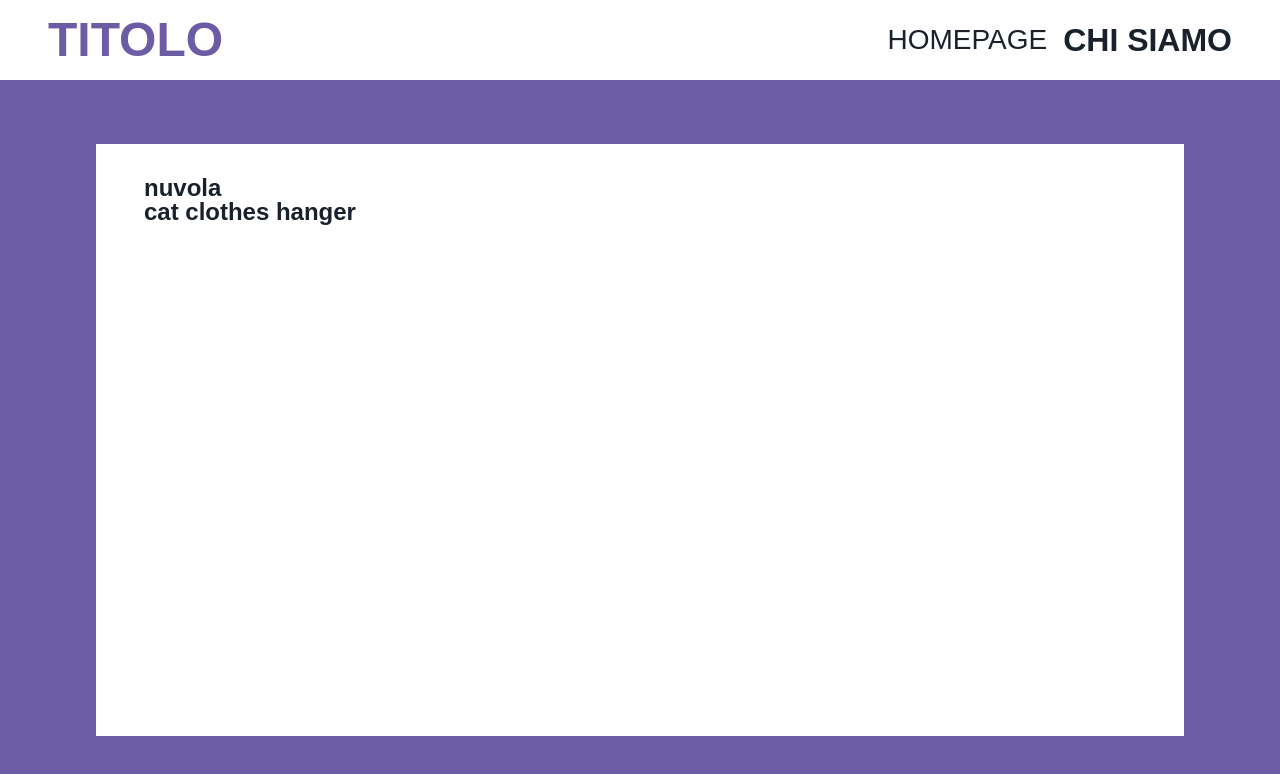
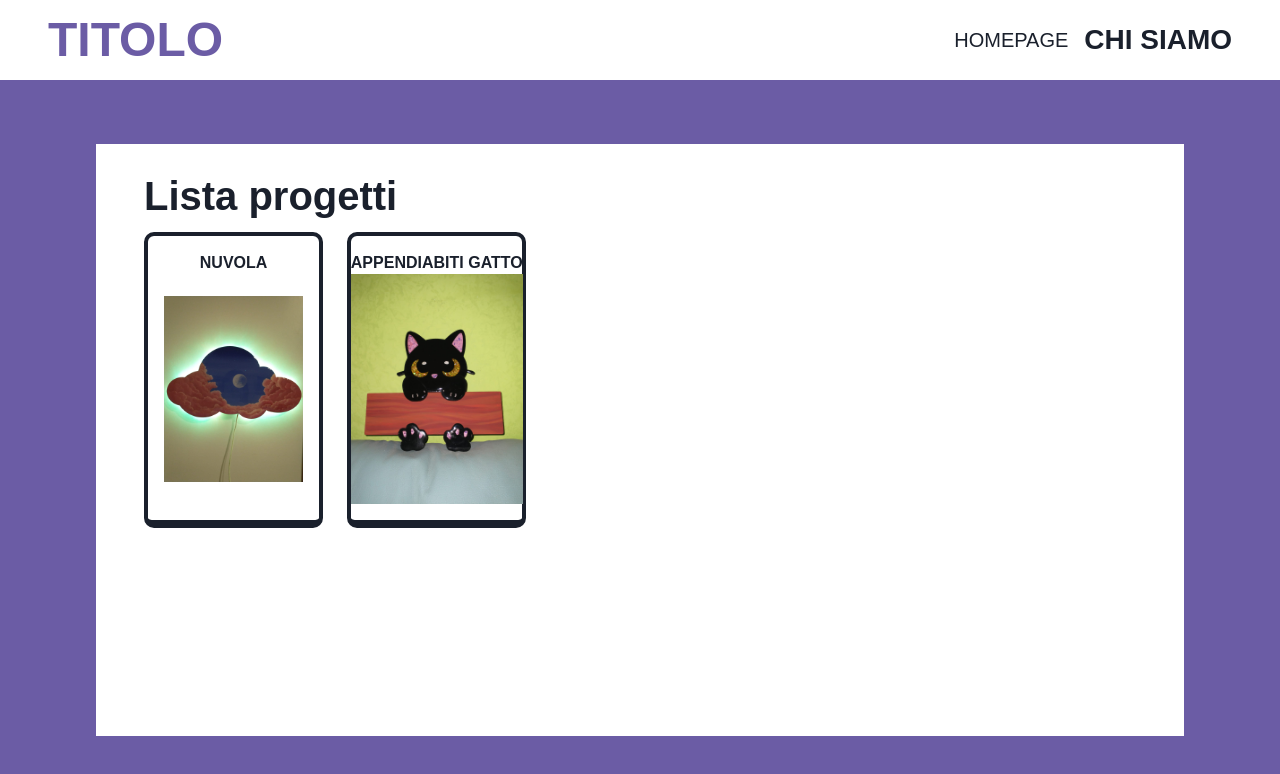
Before and after one commit to CoppolaM98/portfolio, a React (Create React App) app: page /portfolio/about-us in a window 1280 px wide. Both pictures are taken after a click on the element "HOMEPAGE". Shown: the top 774 px of the page. Built offline with nearby package versions, Linux system fonts and the light colour scheme.

Commit message:
Various layout changes

```diff
--- a/src/component/layout/AppHeader.tsx
+++ b/src/component/layout/AppHeader.tsx
@@ -2,6 +2,7 @@ import { Button, Flex, Hide, Img, Show, Text } from "@chakra-ui/react";
 import burgerIcon from "assets/icons/burger.svg";
 import { ReactNode, useState } from "react";
 import { useLocation, useNavigate } from "react-router-dom";
+import { TextVariants } from "styles/chakra/Text";
 
 const appHeaderEntries: { to: string, title: ReactNode }[] = [{
   to: "/",
@@ -17,7 +18,7 @@ export const AppHeaderLink = ({ children, to, onClick }: { to: string, children:
   const navigate = useNavigate();
 
   const isCurrentPath = location.pathname === to
-  const variant = isCurrentPath ? "header_entry.selected" : "header_entry"
+  const variant = isCurrentPath ? TextVariants["header_entry.selected"] : TextVariants.header_entry
 
   return <Text cursor={isCurrentPath ? undefined : "pointer"} variant={variant} onClick={() => {
     onClick?.();
@@ -34,11 +35,11 @@ export const AppHeader = () => {
   return <Flex justify="space-between" align="center" minH="5rem" padding="0 3rem" bgColor="white"
     position={isOpen ? "sticky" : "relative"} top="0" w="100%" zIndex="1">
 
-    <Text variant="header_title" color="primary">
+    <Text variant={TextVariants.header_title} color="primary">
       TITOLO
     </Text>
 
-    <Show above='md'>
+    <Show above='lg'>
       <Flex align="center" h="100%" gap="1rem">
         {appHeaderEntries.map(e =>
           <AppHeaderLink to={e.to}>
@@ -48,13 +49,13 @@ export const AppHeader = () => {
       </Flex>
     </Show>
 
-    <Hide above="md">
-      <Button onClick={() => setOpen(o => !o)}>
-        <Img src={burgerIcon} w={8} h={8} />
+    <Hide above="lg">
+      <Button w="3rem" h="3rem" p="0.5rem 0.5rem" onClick={() => setOpen(o => !o)}>
+        <Img src={burgerIcon} />
       </Button>
       <Flex position="absolute" bottom="0" right="0" h="calc(100vh - 100%)"
-        w={isOpen ? { base: "100vw", sm: "40vw" } : 0} transform="translateY(100%)">
-        <Flex bgColor="secondary" gap="1rem" direction="column" padding="2rem 3rem" w="100%">
+        w={isOpen ? { base: "100vw", md: "40vw" } : 0} transform="translateY(100%)">
+        <Flex bgColor="secondary" gap="1rem" direction="column" padding="2rem 2rem" w="100%">
           {appHeaderEntries.map(e => <AppHeaderLink to={e.to} onClick={() => setOpen(false)}>
             {e.title}
           </AppHeaderLink>)}
--- a/src/component/layout/PageLayout.tsx
+++ b/src/component/layout/PageLayout.tsx
@@ -1,8 +1,7 @@
 import { Flex, FlexProps } from "@chakra-ui/react";
-import { ReactNode } from "react";
 
-export const PageLayout = (flexProps:  FlexProps ) => {
+export const PageLayout = (flexProps: FlexProps) => {
     return <Flex padding="4rem 6rem" backgroundColor="primary" flex="1">
-        <Flex w="100%" padding="2rem 3rem" backgroundColor="white" direction="column" {...flexProps}/>
+        <Flex w="100%" padding="2rem 3rem" backgroundColor="white" direction="column" gap="1rem" {...flexProps} />
     </Flex>
 }
--- a/src/component/pages/Homepage.tsx
+++ b/src/component/pages/Homepage.tsx
@@ -1,10 +1,47 @@
-import { Text } from "@chakra-ui/react";
+import { Button, Flex, Img, SimpleGrid, Text } from "@chakra-ui/react";
 import { PageLayout } from "component/layout/PageLayout";
-import { Link } from "react-router-dom";
+import { useNavigate } from "react-router-dom";
+
+import catClothesHangerImg from "assets/cat_clothes_hanger/cat_clothes_hanger.jpeg";
+import nuvolaImg from "assets/nuvola/nuvola.jpeg";
+import { TextVariants } from "styles/chakra/Text";
+
+interface HomepageBlockProps { imageSrc: string, title: string, to: string };
+
+export const HomepageBlock = ({ imageSrc, title, to }: HomepageBlockProps) => {
+  const navigate = useNavigate();
+
+  return <Button p="1rem 1rem" h="100%" onClick={() => navigate(to)}>
+    <Flex direction="column" h="100%">
+    <Text variant={TextVariants.content}>{title}</Text>
+    <Img src={imageSrc} w="100%" objectFit="contain" flex="1" />
+      </Flex>
+  </Button>
+}
+
+const HomepageBlocks: HomepageBlockProps[] = [
+  {
+    title: "Nuvola",
+    to: "/nuvola",
+    imageSrc: nuvolaImg
+  },
+  {
+    title: "Appendiabiti gatto",
+    to: "/catclotheshanger",
+    imageSrc: catClothesHangerImg
+  }
+]
 
 export const Homepage = () => {
   return <PageLayout>
-    <Link to="/nuvola"><Text variant="menu_entry">nuvola</Text></Link>
-    <Link to="/catclotheshanger"><Text variant="menu_entry">cat clothes hanger</Text></Link>
-    </PageLayout>;
+    <Text variant={TextVariants.page_title}>Lista progetti</Text>
+    <SimpleGrid w="100%" columns={{
+      base: 1,
+      md: 2,
+      lg: 3,
+      xl: 5
+    }} gap={6}>
+      {HomepageBlocks.map(block => <HomepageBlock {...block} />)}
+    </SimpleGrid>
+  </PageLayout>
 };
--- a/src/component/pages/projects/CatClothesHanger.tsx
+++ b/src/component/pages/projects/CatClothesHanger.tsx
@@ -1,14 +1,14 @@
-import React from "react";
+import { Img } from "@chakra-ui/react";
 import catClothesHangerImg from "assets/cat_clothes_hanger/cat_clothes_hanger.jpeg";
+import catClothesHangerVid from "assets/cat_clothes_hanger/cat_clothes_hanger.mp4";
 import catClothesHangerImg2 from "assets/cat_clothes_hanger/cat_clothes_hanger_2.jpeg";
-import catClothesHangerVid from "assets/cat_clothes_hanger/cat_clothes_hanger.mp4";
 import { PageLayout } from "component/layout/PageLayout";
 
 
 export const CatClothesHangerPage = () => {
-    return <PageLayout gap="1rem">
-        <img src={catClothesHangerImg} style={{width: "100%", maxHeight: "calc(100vh - 4rem)", objectFit: "contain"}} alt="project detail - first"/>
-        <img src={catClothesHangerImg2} style={{width: "100%", maxHeight: "calc(100vh - 4rem)", objectFit: "contain"}} alt="project detail - second"/>
-        <video src={catClothesHangerVid} style={{width: "100%", maxHeight: "calc(100vh - 4rem)", objectFit: "contain"}} controls/>
+    return <PageLayout>
+        <Img src={catClothesHangerImg} width="100%" maxHeight="calc(100vh - 4rem)" objectFit="contain" alt="project detail - first" />
+        <Img src={catClothesHangerImg2} width="100%" maxHeight="calc(100vh - 4rem)" objectFit="contain" alt="project detail - first" />
+        <video src={catClothesHangerVid} style={{ width: "100%", maxHeight: "calc(100vh - 4rem)", objectFit: "contain" }} controls />
     </PageLayout>
 }
--- a/src/component/pages/projects/Nuvola.tsx
+++ b/src/component/pages/projects/Nuvola.tsx
@@ -4,20 +4,29 @@ import nuvolaImg2 from "assets/nuvola/nuvola_2.jpeg";
 import nuvolaVid from "assets/nuvola/nuvola.mp4";
 import { PageLayout } from "component/layout/PageLayout";
 import { Img, Text } from "@chakra-ui/react";
+import { Link } from "react-router-dom";
+import { TextVariants } from "styles/chakra/Text";
 
 
 export const NuvolaPage = () => {
-    return <PageLayout gap="1rem">
-        <Text variant="page_title">
+    return <PageLayout>
+        <Text variant={TextVariants.page_title}>
             LAMPADA "NUVOLA"
         </Text>
-        <Text variant="content">
-            Questa è una sezione intrigante e descrittiva
-        </Text><Text variant="section_title">
-            Titolo sezione
+        <Text variant={TextVariants.content}>
+            Uno dei primi progetti realizzati con la <Link to="/CNC">CNC</Link>. Utilizza una striscia LED RGB, potenzialmente del tipo
+            indirizzabile.
+            Utilizzando il cavo USB integrato, può essere alimentato con un caricabatterie, o con un
+            <Link to="/powerbank">power bank</Link>.
+        </Text><Text variant={TextVariants.section_title}>
+            Idea
         </Text>
-        <Text variant="content">
-            Qui descriviamo il processo ideativo
+        <Text variant={TextVariants.content}>
+            Non è difficile trovare in giro altri progetti simili.
+            Essendo uno dei primi progetti realizzati con la CNC, l'obiettivo è di modellare qualcosa di adeguato al fine-tuning
+            della macchina, e adeguato alle attuali competenze.
+
+            Si è scelto quindi un semplice profilo 2D estruso, senza particolari incisioni.
         </Text>
         <Img src={nuvolaImg} width="100%" maxHeight="calc(100vh - 4rem)" objectFit="contain" alt="project detail - first" />
         <Img src={nuvolaImg2} width="100%" maxHeight="calc(100vh - 4rem)" objectFit="contain" alt="project detail - second" />
--- a/src/styles/chakra/Button.ts
+++ b/src/styles/chakra/Button.ts
@@ -16,7 +16,7 @@ export const Button = defineStyleConfig({
     backgroundColor: 'white',
     transition: hoverColorTransition,
     _hover: {
-      backgroundColor: 'interactions.500',
+      backgroundColor: 'secondary', //TODO
     },
   },
   variants: {
@@ -37,9 +37,9 @@ export const Button = defineStyleConfig({
       },
     },
     risen_secondary: {
-      backgroundColor: 'secondary.1000',
+      backgroundColor: 'secondary',
       _hover: {
-        backgroundColor: 'secondary.500',
+        backgroundColor: 'error', //TODO
       },
       position: 'relative',
       top: '0px',
@@ -56,10 +56,10 @@ export const Button = defineStyleConfig({
         top: '4px',
       },
     },
-    risen_accent: {
-      backgroundColor: 'accent',
+    risen_tertiary: {
+      backgroundColor: 'tertiary',
       _hover: {
-        backgroundColor: 'error',
+        backgroundColor: 'error', //TODO
       },
       position: 'relative',
       top: '0px',
--- a/src/styles/chakra/Text.ts
+++ b/src/styles/chakra/Text.ts
@@ -1,13 +1,17 @@
 import { defineStyleConfig } from '@chakra-ui/react';
 
-export const Text = defineStyleConfig({
-  // The styles all button have in common
-  baseStyle: {
-    fontFamily: 'DM Sans, Comic Sans, Arial',
-    color: 'black',
-  },
+export enum TextVariants {
+  page_title = "page_title",
+  section_title = "section_title",
+  content = "content",
+  subtitle = "subtitle",
+  button = "button",
+  header_title = "header_title",
+  header_entry = "header_entry",
+  "header_entry.selected" = "header_entry.selected"
+};
 
-  variants: {
+const variants: { [key in TextVariants]: any } = {
   page_title: {
     fontWeight: 'bold',
     fontSize: '2.5rem',
@@ -50,26 +54,28 @@ export const Text = defineStyleConfig({
   },
   header_entry: {
     fontWeight: 'bold',
-      fontSize: '2rem',
+    fontSize: '1.75rem',
     letterSpacing: -0.01,
     lineHeight: 1,
   },
   "header_entry.selected": {
     fontWeight: 'normal',
-      fontSize: '1.750rem',
+    fontSize: '1.25rem',
     letterSpacing: -0.01,
     lineHeight: 1,
   },
+}
 
-    menu_entry: {
-      fontWeight: 'bold',
-      fontSize: '1.5rem',
-      letterSpacing: -0.01,
-      lineHeight: 1,
+
+
+export const Text = defineStyleConfig({
+  // The styles all button have in common
+  baseStyle: {
+    fontFamily: 'DM Sans, Comic Sans, Arial',
+    color: 'black',
   },
-  },
-
+  variants,
   defaultProps: {
-    variant: 'content',
+    variant: TextVariants.content,
   },
 });
```
Also changed, not shown: 7 other files (tests, documents, lock files or other folders). Lines whose indentation alone changed are shown as unchanged.
